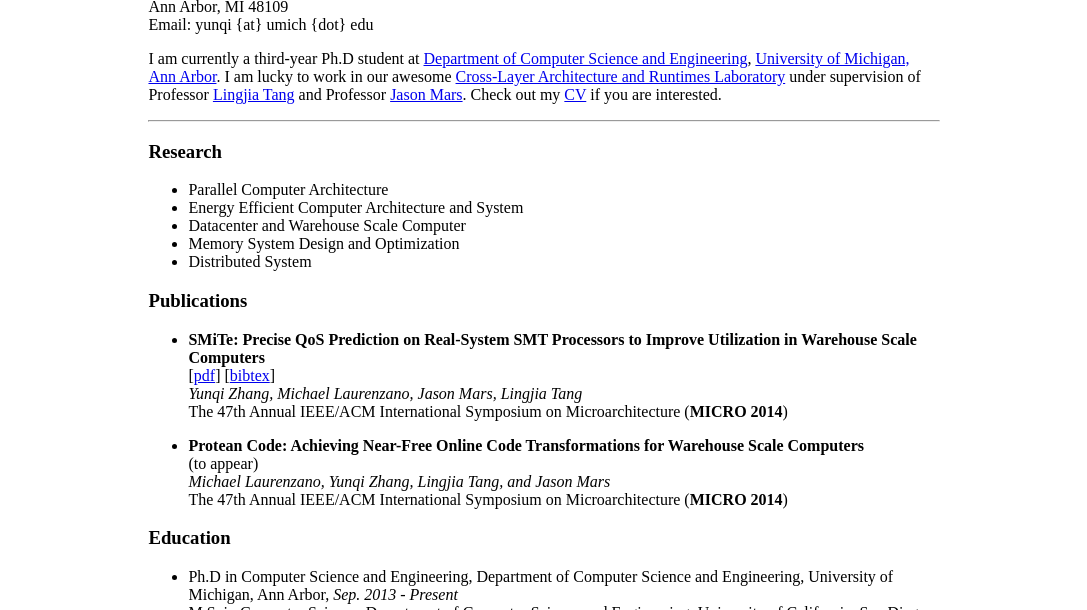
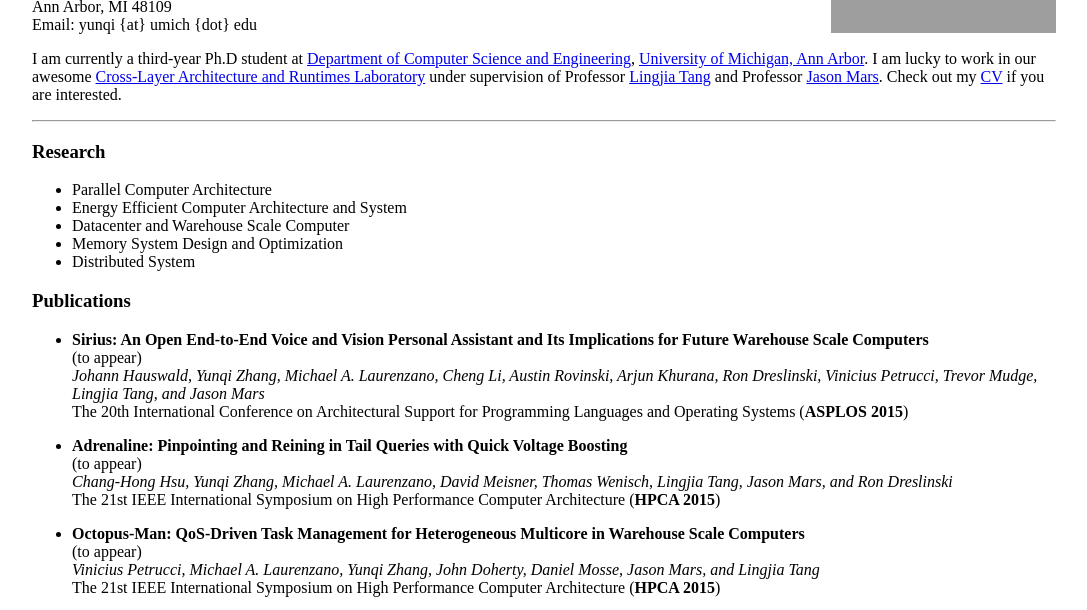
Before and after one commit to jhauswald/WebPage, a plain HTML site: page index.html in a window 1280 px wide. Shown: the part 144-754 px from the top of the page, without its empty margins (96-1183 px from the left). Drawn offline with Linux system fonts and the light colour scheme; grey boxes are pictures that could not be loaded.

Commit message:
[WebPage] Update the publication list

```diff
--- a/index.html
+++ b/index.html
@@ -19,8 +19,8 @@
     <style type="text/css">
       div {
         position: absolute;
-        width: 61.8%;
-        left: 19.1%;
+        width: 80%;
+        left: 10%;
       }
     </style>
   </head>
@@ -59,11 +59,47 @@
       <h3>Publications</h3>
       <ul>
         <li>
+          <B>Sirius: An Open End-to-End Voice and Vision Personal Assistant and Its Implications for Future Warehouse Scale Computers</B>
+          <br/>
+          (to appear)
+          <br/>
+          <I>Johann Hauswald, Yunqi Zhang, Michael A. Laurenzano, Cheng Li, Austin Rovinski, Arjun Khurana, Ron Dreslinski, Vinicius Petrucci, Trevor Mudge, Lingjia Tang, and Jason Mars</I>
+          <br/>
+          The 20th International Conference on Architectural Support for Programming Languages and Operating Systems (<B>ASPLOS 2015</B>)
+        </li>
+      </ul>
+
+      <ul>
+        <li>
+          <B>Adrenaline: Pinpointing and Reining in Tail Queries with Quick Voltage Boosting</B>
+          <br/>
+          (to appear)
+          <br/>
+          <I>Chang-Hong Hsu, Yunqi Zhang, Michael A. Laurenzano, David Meisner, Thomas Wenisch, Lingjia Tang, Jason Mars, and Ron Dreslinski</I>
+          <br/>
+          The 21st IEEE International Symposium on High Performance Computer Architecture (<B>HPCA 2015</B>)
+        </li>
+      </ul>
+
+      <ul>
+        <li>
+          <B>Octopus-Man: QoS-Driven Task Management for Heterogeneous Multicore in Warehouse Scale Computers</B>
+          <br/>
+          (to appear)
+          <br/>
+          <I>Vinicius Petrucci, Michael A. Laurenzano, Yunqi Zhang, John Doherty, Daniel Mosse, Jason Mars, and Lingjia Tang</I>
+          <br/>
+          The 21st IEEE International Symposium on High Performance Computer Architecture (<B>HPCA 2015</B>)
+        </li>
+      </ul>
+
+      <ul>
+        <li>
           <B>SMiTe: Precise QoS Prediction on Real-System SMT Processors to Improve Utilization in Warehouse Scale Computers</B>
           <br/>
           [<a href="pdf/zhang2014smite.pdf">pdf</a>] [<a href="bibtex/zhang2014smite.bib">bibtex</a>]
           <br/>
-          <I>Yunqi Zhang, Michael Laurenzano, Jason Mars, Lingjia Tang</I>
+          <I>Yunqi Zhang, Michael A. Laurenzano, Jason Mars, Lingjia Tang</I>
           <br/>
           The 47th Annual IEEE/ACM International Symposium on Microarchitecture (<B>MICRO 2014</B>)
         </li>
@@ -76,7 +112,7 @@
           (to appear)
           <!--[<a href="pdf/laurenzano2014protean.pdf">pdf</a>] [<a href="bibtex/laurenzano2014protean.bib">bibtex</a>]-->
           <br/>
-          <I>Michael Laurenzano, Yunqi Zhang, Lingjia Tang, and Jason Mars</I>
+          <I>Michael A. Laurenzano, Yunqi Zhang, Lingjia Tang, and Jason Mars</I>
           <br/>
           The 47th Annual IEEE/ACM International Symposium on Microarchitecture (<B>MICRO 2014</B>)
         </li>
@@ -91,6 +127,7 @@
 
       <h3>Experience</h3>
       <ul>
+        <li>Research Collaborator, Facebook, Advising by Dr. David Meisner, <I>Oct. 2014 - Present</I></li>
         <li>Research Intern, Facebook, Advising by Dr. David Meisner, <I>May. 2014 - Aug. 2014</I></li>
         <li>Software Engineer Intern, Facebook, Advising by Dr. David Meisner, <I>Jun. 2013 - Oct. 2013</I></li>
         <li>Graduate Student Researcher, University of California, San Diego, Advising by Prof. Lingjia Tang and Prof. Jason Mars, <I>Sep. 2012 - June. 2013</I></li>
```
Also changed, not shown: 1 other file.
